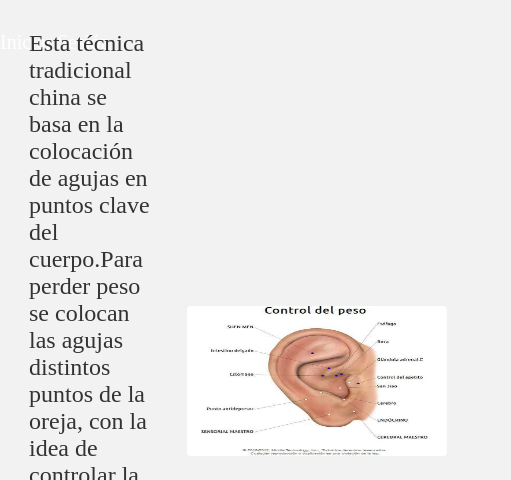
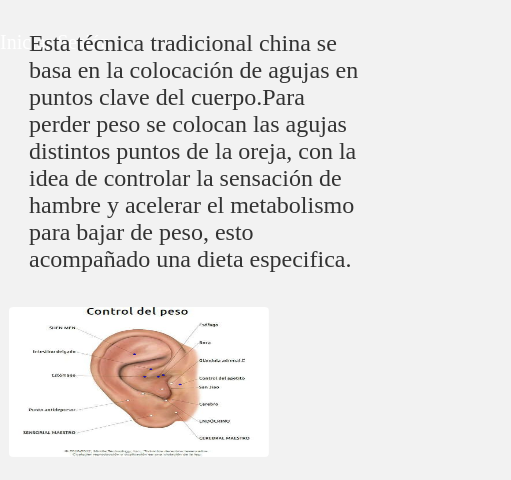
Before and after one commit to jacobnuno/pesosalud-frontend, a website: page views/services.html in a window 390 px wide. Shown: the part 201-681 px from the top of the page, 511 px wide, since content can reach past the window. Drawn offline with Linux system fonts and the light colour scheme.

Commit message:
Services Responsivo

```diff
--- a/css/library.css
+++ b/css/library.css
@@ -172,10 +172,6 @@ td {
 .table-responsive {
   display: block;
   overflow-x: auto;
-}
-
-.is-flex {
-  display: flex;
 }
 
 .form-group {
--- a/css/services.css
+++ b/css/services.css
@@ -5,7 +5,6 @@ h2 {
   margin:15px;
 }
 .services div{
-  display: flex;
   justify-content:space-around;
   margin: auto;
   padding: 2px ;
--- a/views/services.html
+++ b/views/services.html
@@ -35,8 +35,8 @@
       </div> -->
 
         <h2 class="column is-12-desktop title is-center">Control de Peso con Acupuntura</h2>
-          <div class="column is-12-desktop is-12-mobile">
-            <div class="text column is-8-desktop is-multiline">
+          <div class="column is-12-desktop is-12-mobile ">
+            <div class="text column is-8-desktop is-12-mobile  is-multiline">
               <p>Esta técnica tradicional china se basa en la colocación de
                  agujas en puntos clave del cuerpo.Para perder peso se colocan las
                  agujas distintos puntos de la oreja, con la idea de controlar la
```
